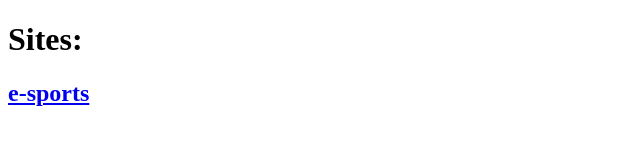
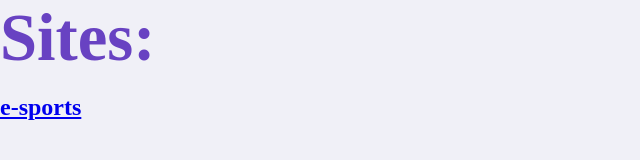
Before and after one commit to davidson-santos/ifba-portifolios-web, a plain HTML site: page index.html in a window 1280 px wide. Shown: the whole page, without its empty margins (0-640 px from the left). Drawn offline with Linux system fonts and the light colour scheme.

Commit message:
visual update

```diff
--- a/index.html
+++ b/index.html
@@ -4,10 +4,12 @@
     <meta charset="UTF-8">
     <meta http-equiv="X-UA-Compatible" content="IE=edge">
     <meta name="viewport" content="width=device-width, initial-scale=1.0">
+    <link rel="stylesheet" href="styles/main.css">
     <title>Portifólio-ifba</title>
 </head>
 <body>
     <h1>Sites:</h1>
+    <br>
     <h2><a href="capys/index.html">e-sports</a></h2>
 </body>
 </html>
--- /dev/null
+++ b/styles/main.css
@@ -0,0 +1,28 @@
+:root {
+    --color-background: #F0F0F7;
+    --color-primary-lighter: #9871F5;
+    --color-primary-light: #916BEA;
+    --color-primary: #8257E5;
+    --color-primary-dark: #774DD6;
+    --color-primary-darker: #6842C2;
+}
+
+* {
+    margin: 0;
+    padding: 0;
+    box-sizing: border-box; /* define o comportamento do tamanho da caixa */
+}
+
+html, body {
+    height: 100vh;
+}
+
+body {
+    background-color: var(--color-background);
+    align-items: center;
+    justify-content: center;
+}
+h1 {
+    color: var(--color-primary-darker);
+    font-size: 50pt;
+}
```
